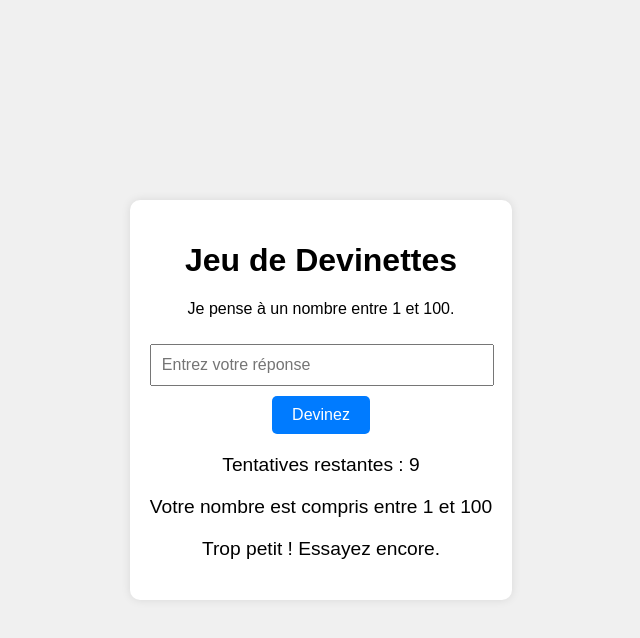
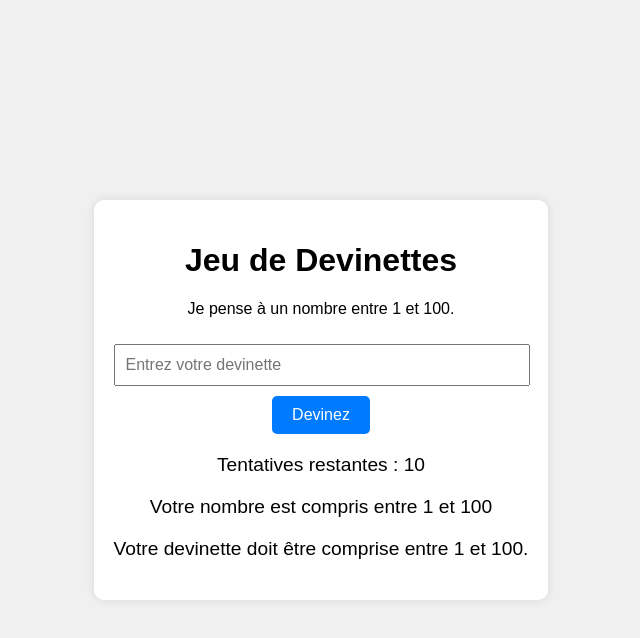
Before and after one commit to Lenny54000/Devine-le-nombre, a plain HTML site: page index.html in a window 1280 px wide. Both pictures are taken after a click on the button "Devinez". Shown: the whole page, without its empty margins (319-959 px from the left). Drawn offline with Linux system fonts and the light colour scheme.

Commit message:
Update index.html

```diff
--- a/index.html
+++ b/index.html
@@ -54,7 +54,7 @@
     <div class="container">
         <h1>Jeu de Devinettes</h1>
         <p>Je pense à un nombre entre 1 et 100.</p>
-        <input type="number" id="guess" placeholder="Entrez votre réponse">
+        <input type="number" id="guess" placeholder="Entrez votre devinette">
         <button onclick="checkGuess()">Devinez</button>
         <p id="attempts-left">Tentatives restantes : 10</p>
         <p id="range">Votre nombre est compris entre 1 et 100</p>
@@ -79,6 +79,11 @@
                 return;
             }
 
+            if (guess < minRange || guess > maxRange) {
+                result.textContent = `Votre devinette doit être comprise entre ${minRange} et ${maxRange}.`;
+                return;
+            }
+
             essais++;
             attemptsLeft.textContent = `Tentatives restantes : ${maxEssais - essais}`;
 
@@ -99,6 +104,7 @@
                 return;
             }
 
+            // Mettre à jour la plage de valeurs affichée
             range.textContent = `Votre nombre est compris entre ${minRange} et ${maxRange}`;
 
             if (essais === maxEssais && guess !== nombreSecret) {
```
